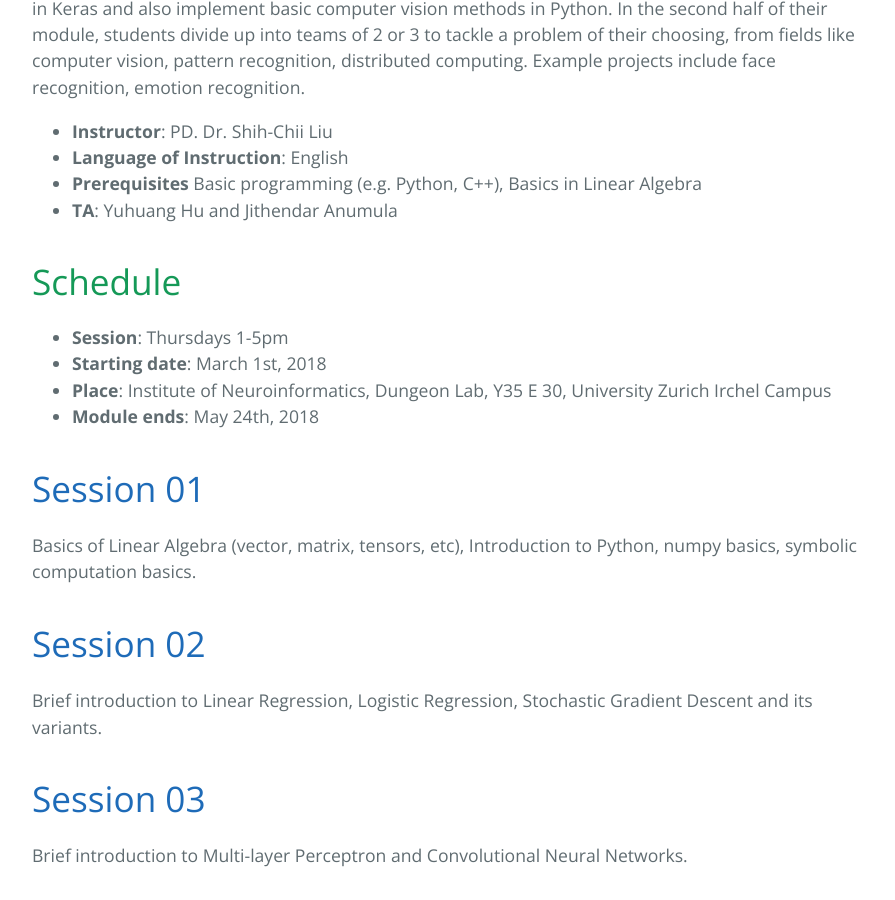
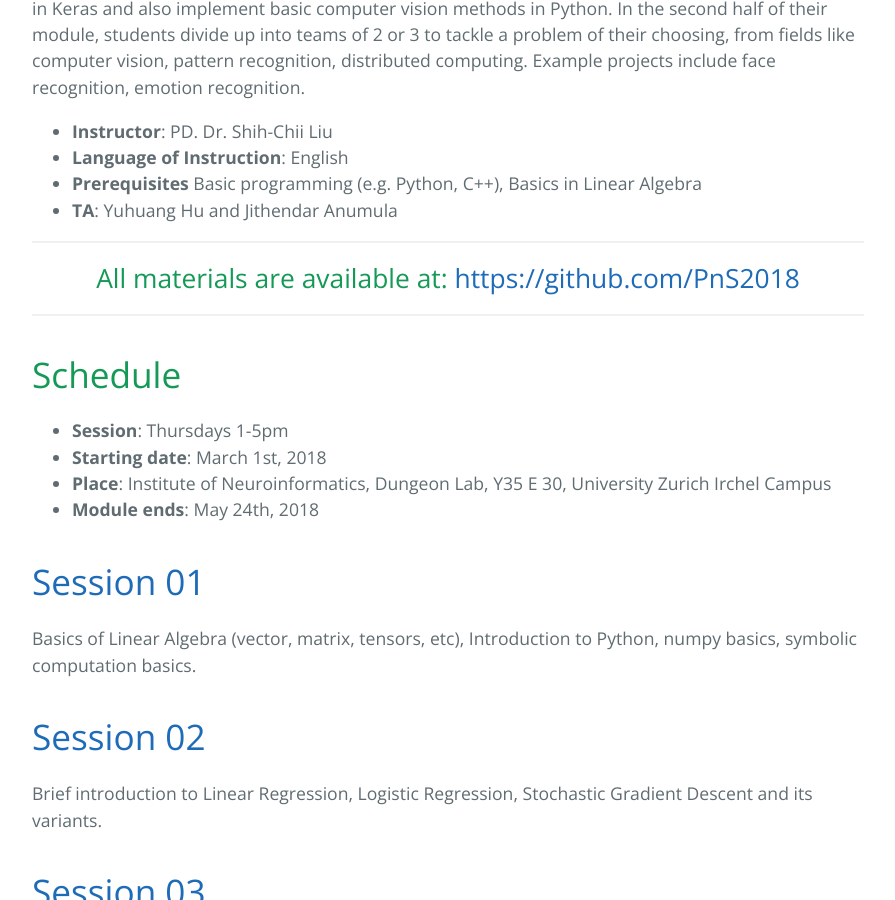
Before and after one commit to PnS2018/pns2018.github.com, a Jekyll site: the page built from index.md, in a window 1280 px wide and 900 px high, scrolled down 486 px. Shown: the whole window, without its empty margins (192-1087 px from the left). Built offline with Jekyll 4.4.1, drawn with Linux system fonts in a browser that asks for light colours; nearby versions of some CDN libraries.

Commit message:
update index

```diff
--- a/index.md
+++ b/index.md
@@ -9,6 +9,13 @@ This module instructs students to learn the basics of deep learning as well as f
 + __Prerequisites__ Basic programming (e.g. Python, C++), Basics in Linear Algebra
 + __TA__: Yuhuang Hu and Jithendar Anumula
 
+---
+<div>
+<h2 align="center">
+    All materials are available at: <a href="https://github.com/PnS2018">https://github.com/PnS2018</a>
+</h2>
+</div>
+---
 # Schedule
 
 + __Session__: Thursdays 1-5pm
```
